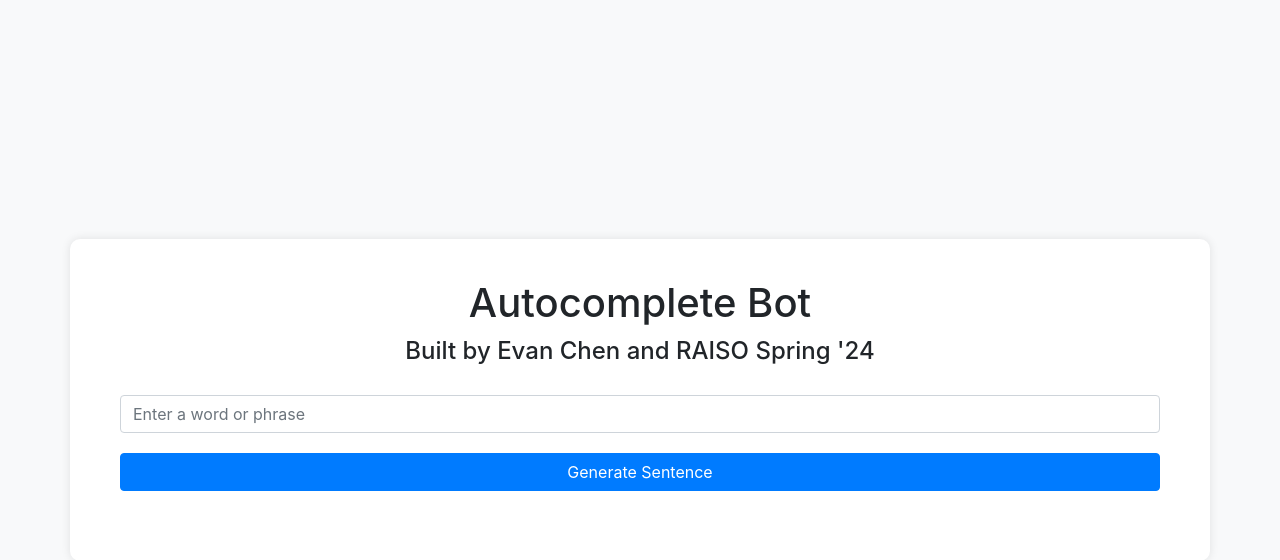
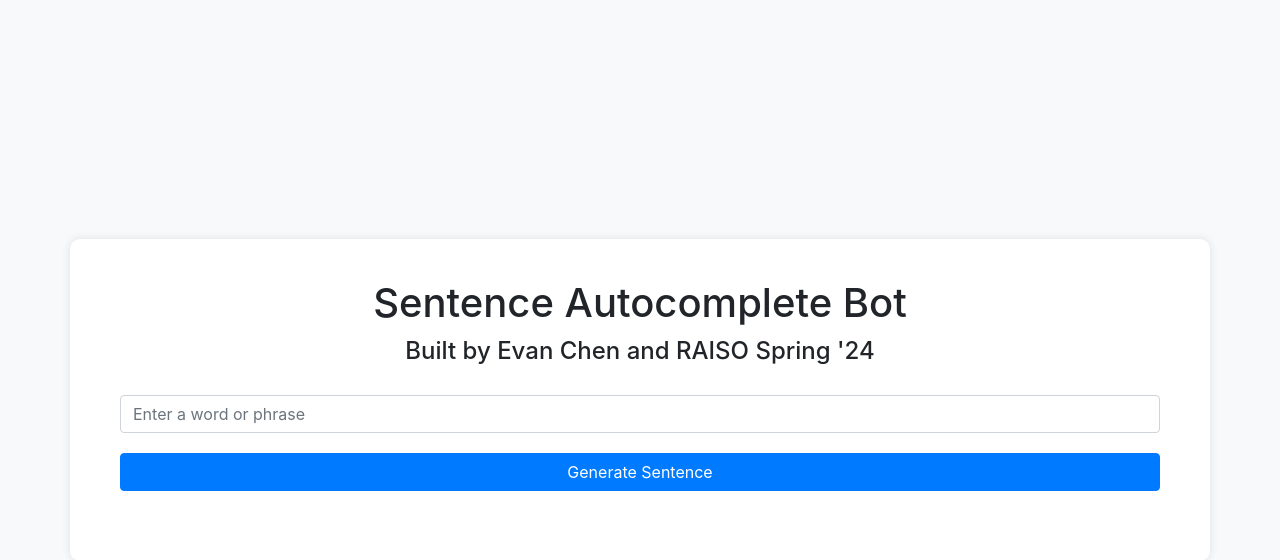
Before and after one commit to ecz2515/sentence-autocomplete-bot, a Flask app: page / in a window 1280 px wide. Shown: the top 560 px of the page. Run offline with Flask 3, Linux system fonts and the light colour scheme; some libraries are stand-ins or nearby versions.

Commit message:
Update frontend

```diff
--- a/templates/index.html
+++ b/templates/index.html
@@ -62,7 +62,7 @@
 </head>
 <body>
     <div class="container">
-        <h1 class="text-center">Autocomplete Bot</h1>
+        <h1 class="text-center">Sentence Autocomplete Bot</h1>
         <h4 class="text-center">Built by Evan Chen and RAISO Spring '24</h4>
         <div class="form-group">
             <input type="text" class="form-control" id="word" placeholder="Enter a word or phrase" />
```
